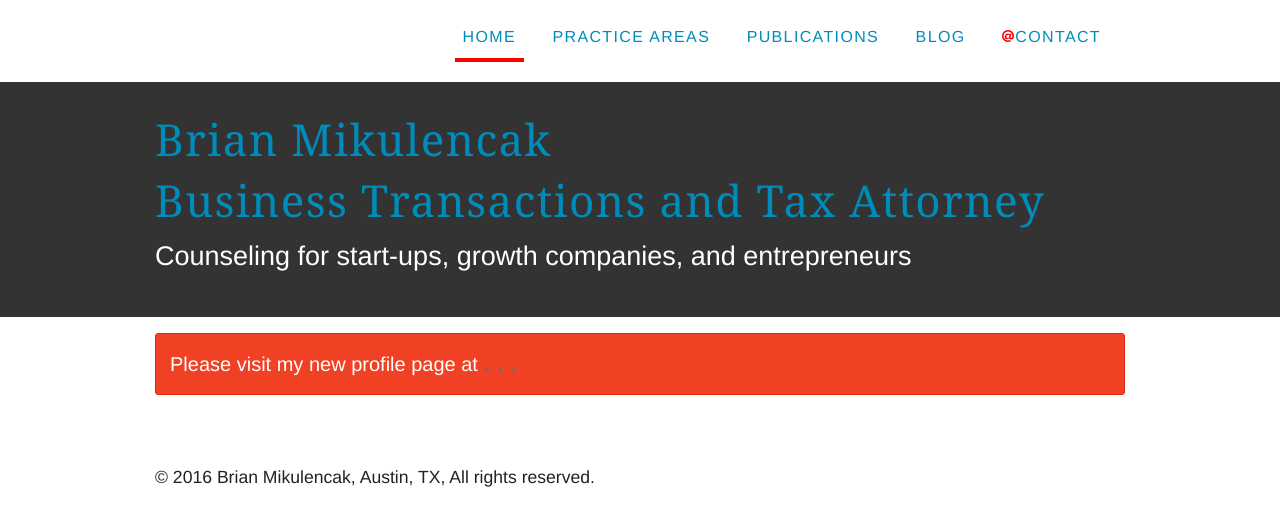
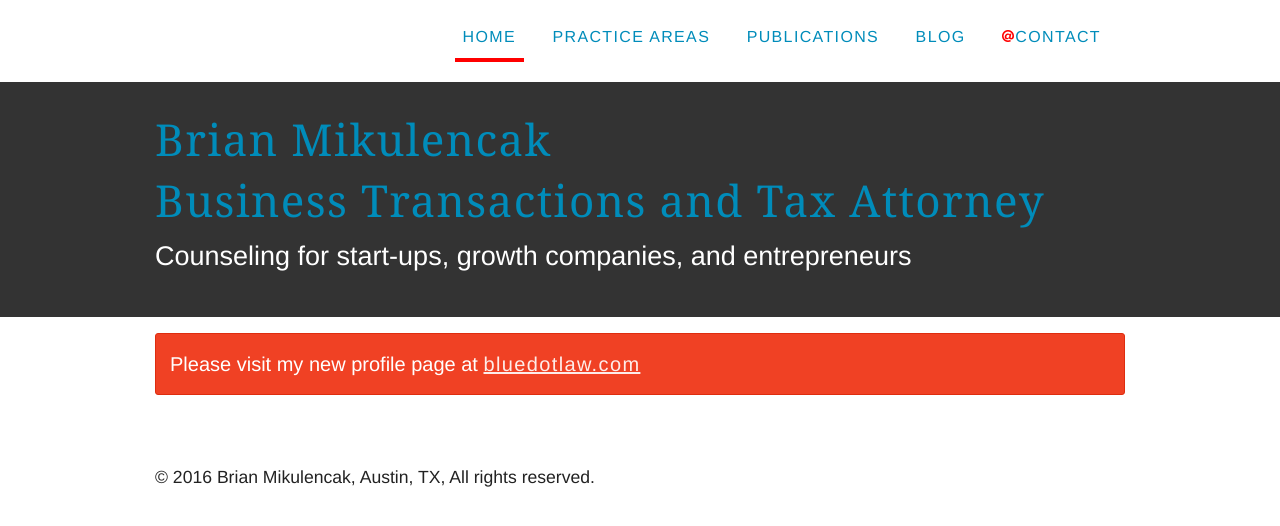
Before and after one commit to brianmik/bmaustinlaw, a Jekyll site: the page built from index.html, in a window 1280 px wide. Shown: the top 526 px of the page. Built offline with Jekyll 4.4.1, drawn with Linux system fonts in a browser that asks for light colours.

Commit message:
Added profile link and updated highlighter to rouge

```diff
--- a/_config.yml
+++ b/_config.yml
@@ -27,5 +27,5 @@ footer: <div id="bottom">
         </div>
 paginate: 5
 paginate_path: "blog/page:num"
-highlighter: pygments
+highlighter: rouge
 gems: [jekyll-paginate]
--- a/contact.html
+++ b/contact.html
@@ -6,7 +6,7 @@ title:  Contact Me
 <div id="middle">
 	<div class="row">
 		<div class="large-12 columns">
-    <p class="alert-box alert radius large">Please visit my new profile page at <a href="">. . .</a></p>
+    <p class="alert-box alert radius large">Please visit my new profile page at <a href="http://www.bluedotlaw.com/team/brian-mikulencak/" class="link--white underline">bluedotlaw.com</a></p>
 <!--
       <section>
   			<div class="row">
--- a/css/main.css
+++ b/css/main.css
@@ -240,6 +240,15 @@ a {
   color: red;
 }
 
+.link--white {
+  color:  hsla(300,100%,100%,.9);
+  text-decoration: underline;
+}
+
+.link--white:hover {
+  color:  hsla(300,100%,100%,1);
+}
+
 /*  TYPOGRAPHY  */
 .is-italic {
   font-style: italic;
--- a/index.html
+++ b/index.html
@@ -6,7 +6,7 @@ title: Brian Mikulencak Business Transactions and Tax Attorney - Home
 <div id="middle">
 	<div class="row">
 		<div class="large-12 columns">
-    <p class="alert-box alert radius large">Please visit my new profile page at <a href="">. . .</a></p>
+    <p class="alert-box alert radius large">Please visit my new profile page at <a href="http://www.bluedotlaw.com/team/brian-mikulencak/" class="link--white underline">bluedotlaw.com</a></p>
       <!--<ul class="large-block-grid-2 list-none">
         <li>
           <section>
```
